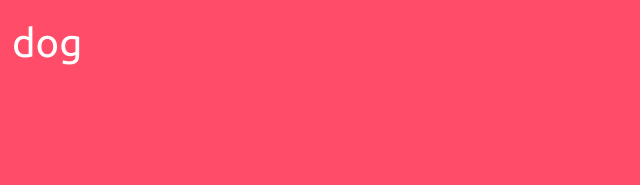
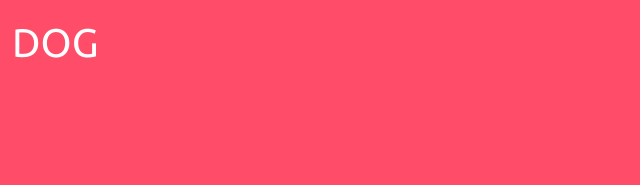
Before and after one commit to boiniparee/Tindog, a plain HTML site: page index.html in a window 1280 px wide. Shown: the top 185 px of the page, 0-640 px from the left. Drawn offline with nearby package versions, Linux system fonts and the light colour scheme.

Commit message:
Update index.html

```diff
--- a/index.html
+++ b/index.html
@@ -30,7 +30,7 @@
     <div class="container-fluid con">
       <!-- Nav Bar -->
     <nav class="navbar navbar-expand-lg navbar-dark " id="na">
-      <a href=""class="navbar-brand" id="brand"> dog</a>
+      <a href=""class="navbar-brand" id="brand">DOG</a>
       <button class="navbar-toggler" type="button" data-bs-toggle="collapse" data-bs-target="#navbarSupportedContent" aria-controls="navbarSupportedContent" aria-expanded="false" aria-label="Toggle navigation">
         <span class="navbar-toggler-icon"></span>
       </button>
```
